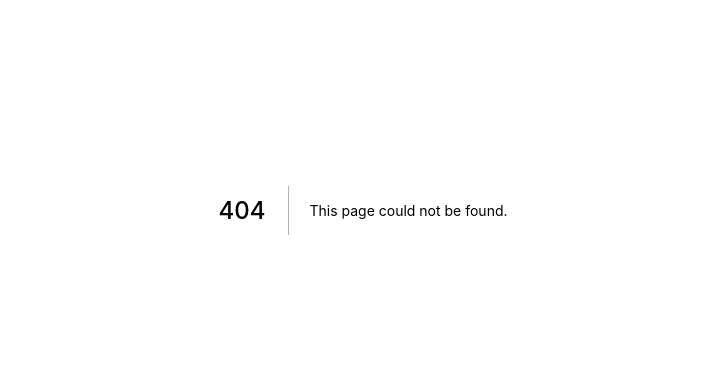
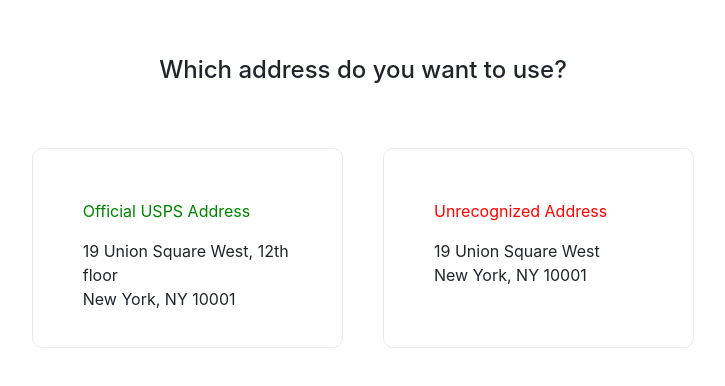
Before and after one commit to m-hatch/AddressNormalizer, a Next.js app in the folder updater/: page /choose in a window 1280 px wide. Before the commit this address had no page. Shown: the part 190-576 px from the top of the page, without its empty margins (277-1002 px from the left). Built offline with nearby package versions, Linux system fonts and the light colour scheme.

Commit message:
Add static choose page

```diff
--- /dev/null
+++ b/updater/pages/choose.js
@@ -0,0 +1,71 @@
+import Head from 'next/head'
+import styles from '../styles/choose.module.css'
+
+const data = {
+  formInput: {
+    address: {
+    street: "19 Union Square West",
+    unit: "",
+    state: "NY",
+    city: "New York",
+    postalCode: "10001",
+    selected: false
+    }
+  },
+  normalized: {
+    address: {
+    street: "19 Union Square West",
+    unit: "12th floor",
+    state: "NY",
+    city: "New York",
+    postalCode: "10001",
+    selected: false
+    }
+  }
+};
+
+const formatAddress = (address) => {
+  const unit = address.unit ? `, ${address.unit}` : '';
+  return (
+    <>
+      <span>{`${address.street}${unit}`}</span><br/>
+      <span>{`${address.city}, ${address.state} ${address.postalCode}`}</span>
+    </>
+  );
+};
+
+const Choose = () => {
+  const onChoose = (format) => {
+    console.log(data[format].address);
+  };
+
+  return (
+    <div className={styles.container}>
+      <Head>
+        <title>Updater</title>
+        <meta name="description" content="Generated by create next app" />
+        <link rel="icon" href="/favicon.ico" />
+      </Head>
+
+      <main className={styles.main}>
+        <h2 className={styles.description}>
+          Which address do you want to use?
+        </h2>
+
+        <div className={styles.choose}>
+          <div onClick={() => onChoose('normalized')}>
+            <p className={styles.official}>Official USPS Address</p>
+            {formatAddress(data.normalized.address)}
+          </div>
+
+          <div onClick={() => onChoose('formInput')}>
+            <p className={styles.unrecognized}>Unrecognized Address</p>
+            {formatAddress(data.formInput.address)}
+          </div>
+        </div>
+      </main>
+    </div>
+  )
+}
+
+export default Choose;
--- /dev/null
+++ b/updater/styles/choose.module.css
@@ -0,0 +1,70 @@
+.container {
+  min-height: 100vh;
+  padding: 0 0.5rem;
+  display: flex;
+  flex-direction: column;
+  justify-content: center;
+  align-items: center;
+  height: 100vh;
+}
+
+.main {
+  padding: 5rem 0;
+  flex: 1;
+  display: flex;
+  flex-direction: column;
+  justify-content: center;
+  align-items: center;
+}
+
+.description {
+  text-align: center;
+  line-height: 1.5;
+  font-size: 1.5rem;
+}
+
+.choose {
+  display: flex;
+  align-items: center;
+  align-content: space-between;
+  flex-wrap: wrap;
+  max-width: 800px;
+  margin-top: 2rem;
+
+}
+
+.choose > div {
+  flex: 1 1;
+  height: 200px;
+  border: 1px solid #eaeaea;
+  border-radius: 10px;
+  padding: 50px;
+  margin: 20px;
+  cursor: pointer;
+}
+
+.choose > div.active {
+  border: 2px solid green;
+}
+
+.official {
+  color: green;
+}
+
+.unrecognized {
+  color: red;
+}
+
+@media (max-width: 600px) {
+  .choose {
+    width: 100%;
+    flex-direction: column;
+    padding: 10px;
+    border: none;
+  }
+
+  .choose > div {
+    margin: 10px;
+    width: calc(100% - 20px);
+  }
+}
```
